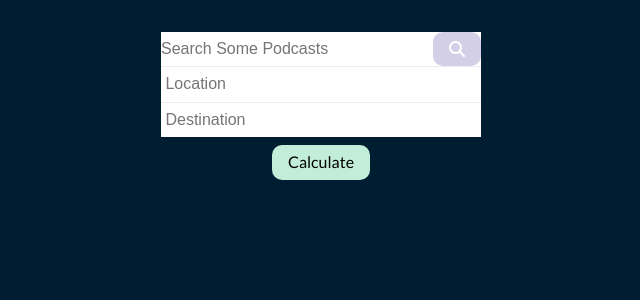
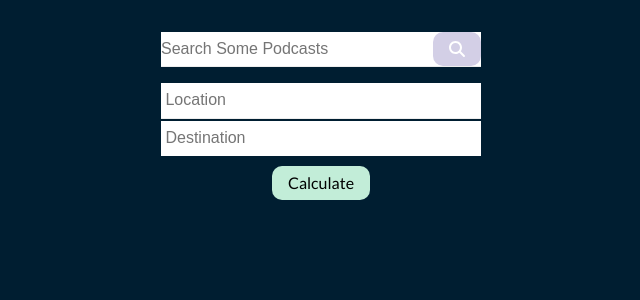
Before and after one commit to Project4-PodcastPrioritizer/podcast-prioritizer, a React (Vite) app: page / in a window 1280 px wide. Shown: the top 300 px of the page, without its empty margins (319-959 px from the left). Built offline with nearby package versions, Linux system fonts and the light colour scheme; a web font is replaced by a local one.

Commit message:
Breathing space (margin) between inputs.

```diff
--- a/src/components/DistanceCalculator.css
+++ b/src/components/DistanceCalculator.css
@@ -6,6 +6,7 @@
   box-sizing: content-box;
   position: relative;
   width: 100%;
+  gap: .15rem;
 }
 
 .Start,
--- a/src/components/PodcastSearch.css
+++ b/src/components/PodcastSearch.css
@@ -5,6 +5,7 @@
   justify-content: center;
   width: 100%;
   border-bottom: var(--inputBottomBorder);
+  margin-bottom: 1rem;
 }
 .noBorder{
   border-bottom: none;
```
